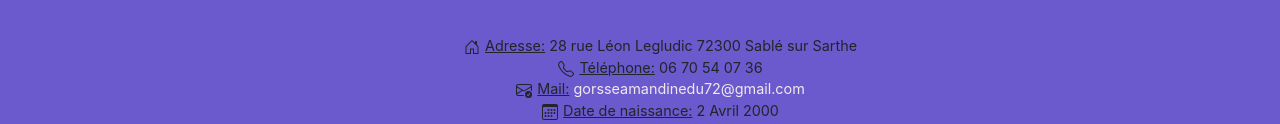
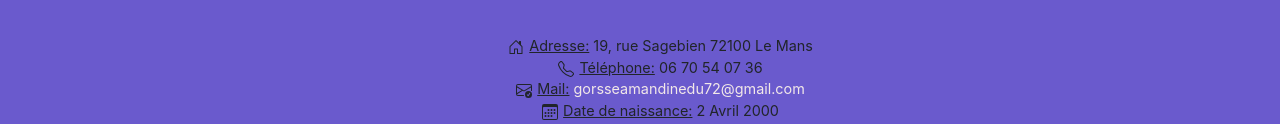
Before and after one commit to Mimachh/CV-Amandine, a plain HTML site: page index.html in a window 1280 px wide. Shown: the part 444-568 px from the top of the page. Drawn offline with nearby package versions, Linux system fonts and the light colour scheme.

Commit message:
Update index.html

```diff
--- a/index.html
+++ b/index.html
@@ -50,8 +50,8 @@
                                  viewBox="0 0 16 16">
                             <path d="M8.354 1.146a.5.5 0 0 0-.708 0l-6 6A.5.5 0 0 0 1.5 7.5v7a.5.5 0 0 0 .5.5h4.5a.5.5 0 0 0 .5-.5v-4h2v4a.5.5 0 0 0 .5.5H14a.5.5 0 0 0 .5-.5v-7a.5.5 0 0 0-.146-.354L13 5.793V2.5a.5.5 0 0 0-.5-.5h-1a.5.5 0 0 0-.5.5v1.293L8.354 1.146zM2.5 14V7.707l5.5-5.5 5.5 5.5V14H10v-4a.5.5 0 0 0-.5-.5h-3a.5.5 0 0 0-.5.5v4H2.5z"/>
                             </svg>
-                            <span class="entete_liste">Adresse:</span> 28 rue Léon Legludic
-                            72300 Sablé sur Sarthe</li>
+                            <span class="entete_liste">Adresse:</span> 19, rue Sagebien
+                            72100 Le Mans</li>
 
                         <li><svg xmlns="http://www.w3.org/2000/svg"
                                  width="18"
```
